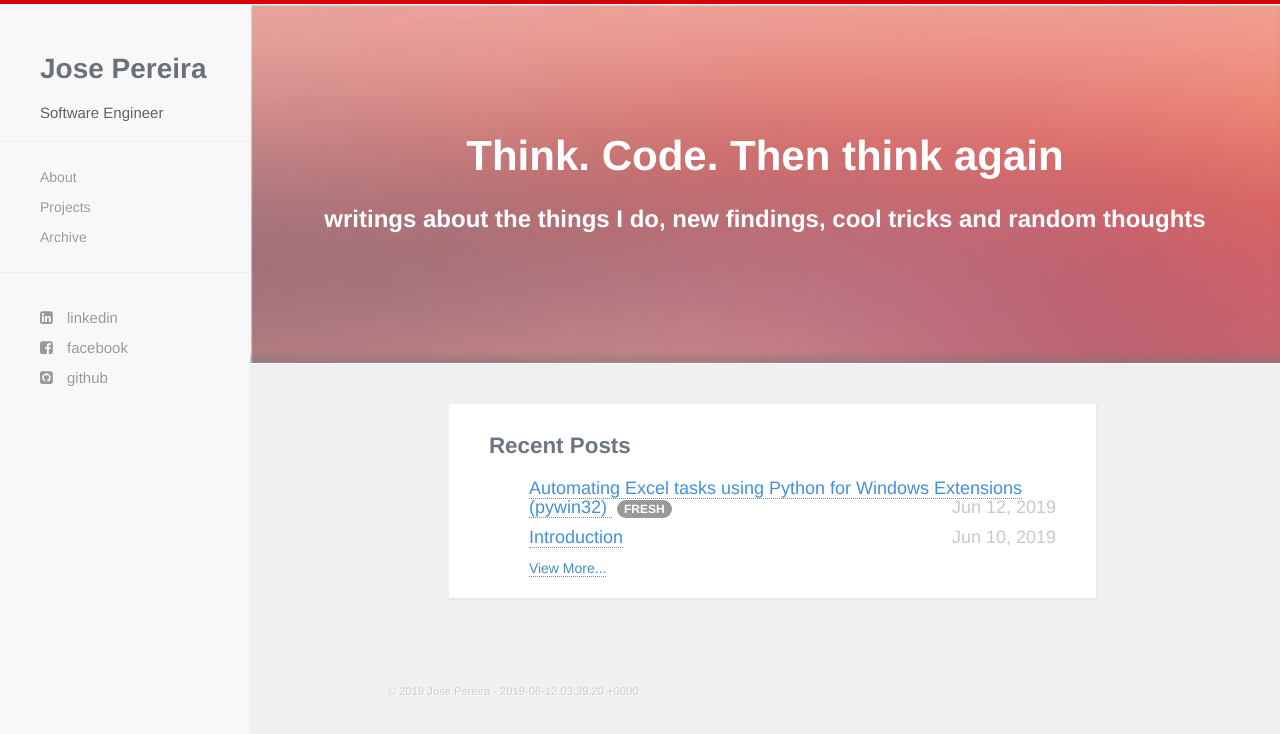
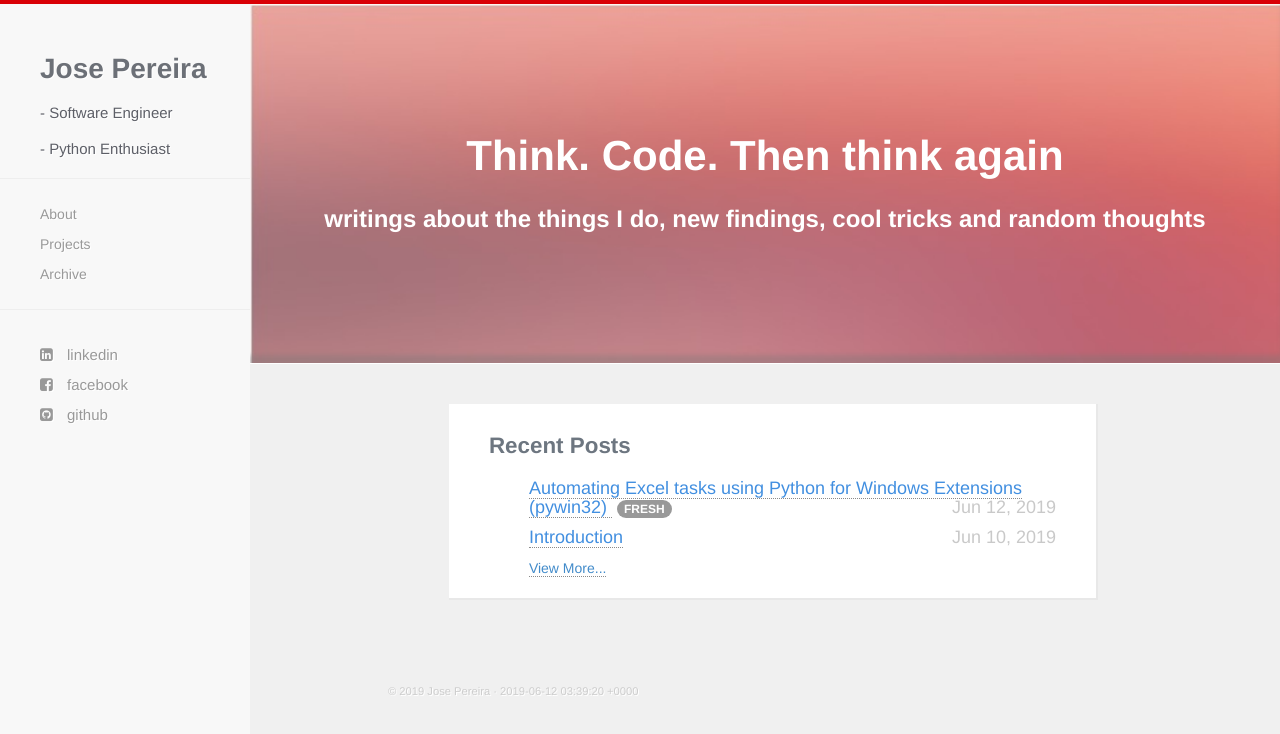
Before and after one commit to jpereiran/jpereiran.github.io, a Jekyll site: the page built from index.html, in a window 1280 px wide. Shown: the top 734 px of the page. Built offline with Jekyll 4.4.1, drawn with Linux system fonts in a browser that asks for light colours; nearby versions of some CDN libraries; Markdown is read by kramdown in place of the engine named in the settings.

Commit message:
Update navigation.html

```diff
--- a/_includes/navigation.html
+++ b/_includes/navigation.html
@@ -23,7 +23,11 @@
 <!-- Sidebar -->
 <div id="sidebar-wrapper">
   <ul class="sidebar-nav">
-    <li class="sidebar-brand"><a href="{{ site.baseurl }}/"><h1 class="brand">{{ site.name }}</h1></a><h3>{{ site.description }}</h3></li>
+    <li class="sidebar-brand">
+      <a href="{{ site.baseurl }}/"><h1 class="brand">{{ site.name }}</h1></a>
+      <h3>- {{ site.description }}</h3>
+      <h3>- Python Enthusiast </h3>
+    </li>
     <hr />
     <li><a href="{{ site.baseurl }}/about.html">About</a></li>
     <li><a href="{{ site.baseurl }}/projects.html">Projects</a></li>
```
